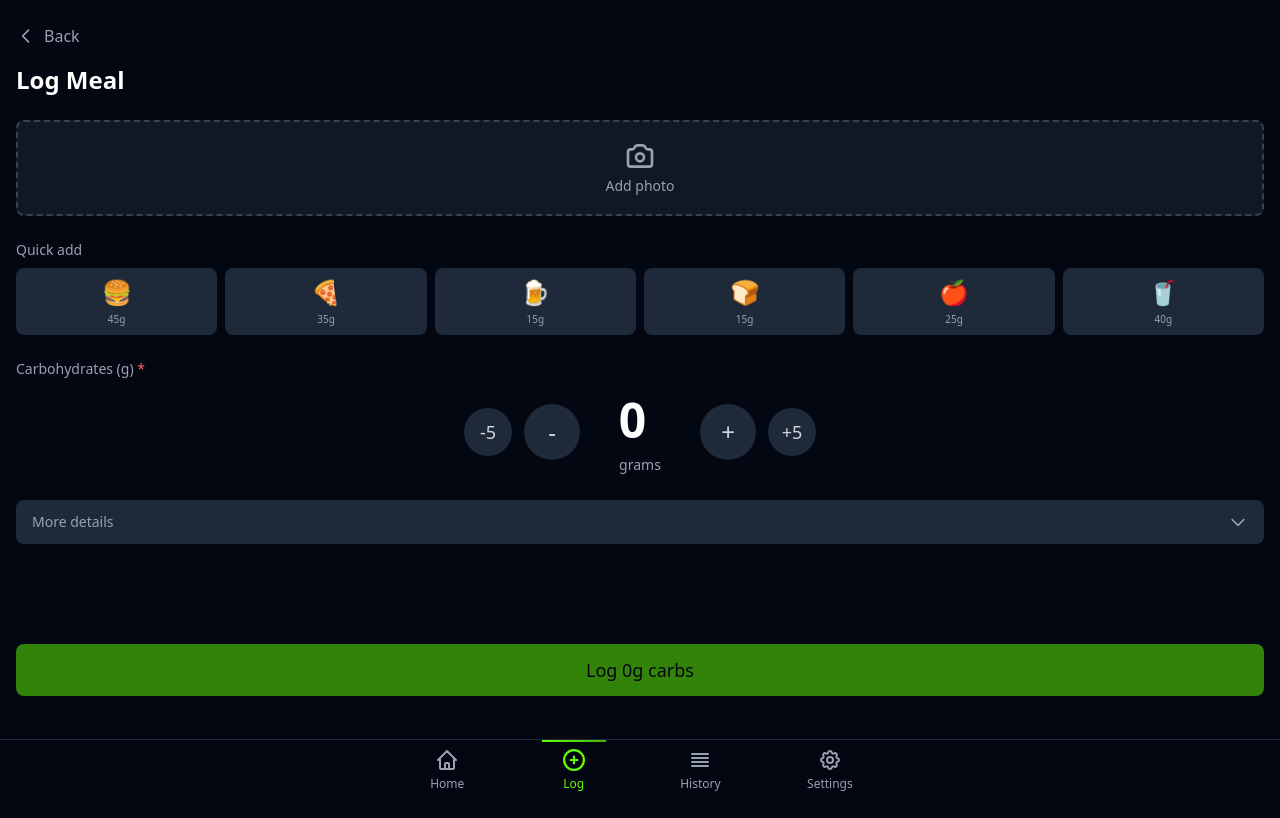
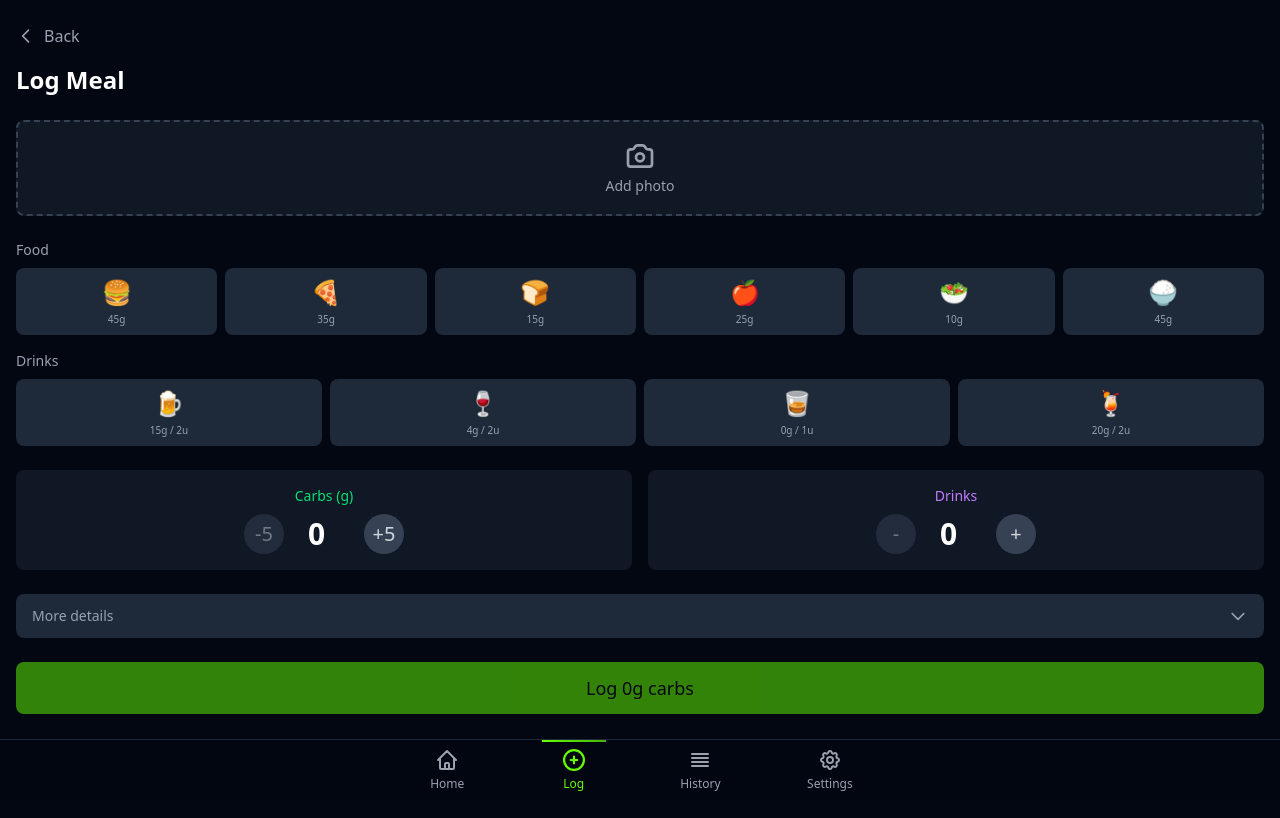
Before and after one commit to troobit/medata, a SvelteKit app: page /log/meal in a window 1280 px wide. Built offline with nearby package versions, Linux system fonts and the light colour scheme.

Commit message:
Icons and UI fixes

```diff
--- a/src/lib/types/events.ts
+++ b/src/lib/types/events.ts
@@ -19,6 +19,11 @@ export type BSLUnit = 'mmol/L' | 'mg/dL';
 export type ExerciseIntensity = 'low' | 'moderate' | 'high';
 
 /**
+ * Alcohol drink categories
+ */
+export type AlcoholType = 'beer' | 'wine' | 'spirit' | 'mixed';
+
+/**
  * Macro nutrient data for meals
  */
 export interface MacroData {
@@ -26,6 +31,7 @@ export interface MacroData {
   carbs: number;
   protein: number;
   fat: number;
+  alcohol?: number; // in grams
 }
 
 /**
@@ -35,6 +41,9 @@ export interface MealMetadata extends Partial<MacroData> {
   description?: string;
   photoUrl?: string;
   items?: MealItem[];
+  // Alcohol tracking
+  alcoholUnits?: number; // standard drink units
+  alcoholType?: AlcoholType;
   [key: string]: unknown;
 }
 
@@ -110,7 +119,8 @@ export function isMealMetadata(metadata: Record<string, unknown>): metadata is M
     'carbs' in metadata ||
     'calories' in metadata ||
     'description' in metadata ||
-    'photoUrl' in metadata
+    'photoUrl' in metadata ||
+    'alcoholUnits' in metadata
   );
 }
 
--- a/src/lib/types/index.ts
+++ b/src/lib/types/index.ts
@@ -4,6 +4,7 @@ export type {
   InsulinType,
   BSLUnit,
   ExerciseIntensity,
+  AlcoholType,
   MacroData,
   MealMetadata,
   MealItem,
--- a/src/routes/+page.svelte
+++ b/src/routes/+page.svelte
@@ -1,5 +1,6 @@
 <script lang="ts">
   import { Button, EmptyState } from '$lib/components/ui';
+  import { InsulinIcon, MealIcon, BSLIcon } from '$lib/components/icons';
   import { eventsStore } from '$lib/stores';
   import { onMount } from 'svelte';
 
@@ -32,9 +33,22 @@
 
 <div class="px-4 py-6">
   <!-- Header -->
-  <header class="mb-8">
-    <h1 class="text-2xl font-bold text-white">MeData</h1>
-    <p class="mt-1 text-gray-400">Track your health data</p>
+  <header class="mb-8 flex items-center gap-3">
+    <svg class="h-10 w-10" viewBox="0 0 128 128" aria-label="MeData logo">
+      <path
+        fill="none"
+        stroke="currentColor"
+        stroke-width="16"
+        stroke-linecap="round"
+        stroke-linejoin="round"
+        class="text-brand-accent"
+        d="M 24,24 C 130,24 130,104 24,104 L 24,64 M 104,64 L 104,104 M 64,64 L 64,64"
+      />
+    </svg>
+    <div>
+      <h1 class="text-2xl font-bold text-white">MeData</h1>
+      <p class="text-sm text-gray-400">My Data</p>
+    </div>
   </header>
 
   <!-- Quick Actions -->
@@ -45,28 +59,14 @@
         href="/log/insulin"
         class="flex min-h-[80px] flex-col items-center justify-center rounded-xl bg-gray-800 p-4 transition-colors hover:bg-gray-700"
       >
-        <svg class="h-8 w-8 text-blue-400" fill="none" stroke="currentColor" viewBox="0 0 24 24">
-          <path
-            stroke-linecap="round"
-            stroke-linejoin="round"
-            stroke-width="2"
-            d="M19.428 15.428a2 2 0 00-1.022-.547l-2.387-.477a6 6 0 00-3.86.517l-.318.158a6 6 0 01-3.86.517L6.05 15.21a2 2 0 00-1.806.547M8 4h8l-1 1v5.172a2 2 0 00.586 1.414l5 5c1.26 1.26.367 3.414-1.415 3.414H4.828c-1.782 0-2.674-2.154-1.414-3.414l5-5A2 2 0 009 10.172V5L8 4z"
-          />
-        </svg>
+        <InsulinIcon class="h-8 w-8 text-blue-400" />
         <span class="mt-2 text-sm font-medium text-gray-200">Insulin</span>
       </a>
       <a
         href="/log/meal"
         class="flex min-h-[80px] flex-col items-center justify-center rounded-xl bg-gray-800 p-4 transition-colors hover:bg-gray-700"
       >
-        <svg class="h-8 w-8 text-green-400" fill="none" stroke="currentColor" viewBox="0 0 24 24">
-          <path
-            stroke-linecap="round"
-            stroke-linejoin="round"
-            stroke-width="2"
-            d="M12 6.253v13m0-13C10.832 5.477 9.246 5 7.5 5S4.168 5.477 3 6.253v13C4.168 18.477 5.754 18 7.5 18s3.332.477 4.5 1.253m0-13C13.168 5.477 14.754 5 16.5 5c1.747 0 3.332.477 4.5 1.253v13C19.832 18.477 18.247 18 16.5 18c-1.746 0-3.332.477-4.5 1.253"
-          />
-        </svg>
+        <MealIcon class="h-8 w-8 text-green-400" />
         <span class="mt-2 text-sm font-medium text-gray-200">Meal</span>
       </a>
     </div>
@@ -125,32 +125,11 @@
                       : 'bg-yellow-500/20 text-yellow-400'}"
                 >
                   {#if event.eventType === 'insulin'}
-                    <svg class="h-4 w-4" fill="none" stroke="currentColor" viewBox="0 0 24 24">
-                      <path
-                        stroke-linecap="round"
-                        stroke-linejoin="round"
-                        stroke-width="2"
-                        d="M19.428 15.428a2 2 0 00-1.022-.547l-2.387-.477a6 6 0 00-3.86.517l-.318.158a6 6 0 01-3.86.517L6.05 15.21a2 2 0 00-1.806.547M8 4h8l-1 1v5.172a2 2 0 00.586 1.414l5 5c1.26 1.26.367 3.414-1.415 3.414H4.828c-1.782 0-2.674-2.154-1.414-3.414l5-5A2 2 0 009 10.172V5L8 4z"
-                      />
-                    </svg>
+                    <InsulinIcon class="h-4 w-4" />
                   {:else if event.eventType === 'meal'}
-                    <svg class="h-4 w-4" fill="none" stroke="currentColor" viewBox="0 0 24 24">
-                      <path
-                        stroke-linecap="round"
-                        stroke-linejoin="round"
-                        stroke-width="2"
-                        d="M12 6.253v13m0-13C10.832 5.477 9.246 5 7.5 5S4.168 5.477 3 6.253v13C4.168 18.477 5.754 18 7.5 18s3.332.477 4.5 1.253m0-13C13.168 5.477 14.754 5 16.5 5c1.747 0 3.332.477 4.5 1.253v13C19.832 18.477 18.247 18 16.5 18c-1.746 0-3.332.477-4.5 1.253"
-                      />
-                    </svg>
+                    <MealIcon class="h-4 w-4" />
                   {:else}
-                    <svg class="h-4 w-4" fill="none" stroke="currentColor" viewBox="0 0 24 24">
-                      <path
-                        stroke-linecap="round"
-                        stroke-linejoin="round"
-                        stroke-width="2"
-                        d="M9 19v-6a2 2 0 00-2-2H5a2 2 0 00-2 2v6a2 2 0 002 2h2a2 2 0 002-2zm0 0V9a2 2 0 012-2h2a2 2 0 012 2v10m-6 0a2 2 0 002 2h2a2 2 0 002-2m0 0V5a2 2 0 012-2h2a2 2 0 012 2v14a2 2 0 01-2 2h-2a2 2 0 01-2-2z"
-                      />
-                    </svg>
+                    <BSLIcon class="h-4 w-4" />
                   {/if}
                 </span>
                 <div>
--- a/src/routes/log/+page.svelte
+++ b/src/routes/log/+page.svelte
@@ -1,5 +1,5 @@
 <script lang="ts">
-  // Log entry hub - directs to specific entry types
+  import { InsulinIcon, MealIcon, BSLIcon } from '$lib/components/icons';
 </script>
 
 <div class="px-4 py-6">
@@ -14,14 +14,7 @@
       class="flex items-center gap-4 rounded-xl bg-gray-800 p-4 transition-colors hover:bg-gray-700"
     >
       <span class="flex h-12 w-12 items-center justify-center rounded-full bg-blue-500/20">
-        <svg class="h-6 w-6 text-blue-400" fill="none" stroke="currentColor" viewBox="0 0 24 24">
-          <path
-            stroke-linecap="round"
-            stroke-linejoin="round"
-            stroke-width="2"
-            d="M19.428 15.428a2 2 0 00-1.022-.547l-2.387-.477a6 6 0 00-3.86.517l-.318.158a6 6 0 01-3.86.517L6.05 15.21a2 2 0 00-1.806.547M8 4h8l-1 1v5.172a2 2 0 00.586 1.414l5 5c1.26 1.26.367 3.414-1.415 3.414H4.828c-1.782 0-2.674-2.154-1.414-3.414l5-5A2 2 0 009 10.172V5L8 4z"
-          />
-        </svg>
+        <InsulinIcon class="h-6 w-6 text-blue-400" />
       </span>
       <div class="flex-1">
         <h2 class="text-lg font-medium text-gray-200">Insulin</h2>
@@ -37,14 +30,7 @@
       class="flex items-center gap-4 rounded-xl bg-gray-800 p-4 transition-colors hover:bg-gray-700"
     >
       <span class="flex h-12 w-12 items-center justify-center rounded-full bg-green-500/20">
-        <svg class="h-6 w-6 text-green-400" fill="none" stroke="currentColor" viewBox="0 0 24 24">
-          <path
-            stroke-linecap="round"
-            stroke-linejoin="round"
-            stroke-width="2"
-            d="M12 6.253v13m0-13C10.832 5.477 9.246 5 7.5 5S4.168 5.477 3 6.253v13C4.168 18.477 5.754 18 7.5 18s3.332.477 4.5 1.253m0-13C13.168 5.477 14.754 5 16.5 5c1.747 0 3.332.477 4.5 1.253v13C19.832 18.477 18.247 18 16.5 18c-1.746 0-3.332.477-4.5 1.253"
-          />
-        </svg>
+        <MealIcon class="h-6 w-6 text-green-400" />
       </span>
       <div class="flex-1">
         <h2 class="text-lg font-medium text-gray-200">Meal</h2>
@@ -60,14 +46,7 @@
       class="flex items-center gap-4 rounded-xl bg-gray-800 p-4 transition-colors hover:bg-gray-700"
     >
       <span class="flex h-12 w-12 items-center justify-center rounded-full bg-yellow-500/20">
-        <svg class="h-6 w-6 text-yellow-400" fill="none" stroke="currentColor" viewBox="0 0 24 24">
-          <path
-            stroke-linecap="round"
-            stroke-linejoin="round"
-            stroke-width="2"
-            d="M9 19v-6a2 2 0 00-2-2H5a2 2 0 00-2 2v6a2 2 0 002 2h2a2 2 0 002-2zm0 0V9a2 2 0 012-2h2a2 2 0 012 2v10m-6 0a2 2 0 002 2h2a2 2 0 002-2m0 0V5a2 2 0 012-2h2a2 2 0 012 2v14a2 2 0 01-2 2h-2a2 2 0 01-2-2z"
-          />
-        </svg>
+        <BSLIcon class="h-6 w-6 text-yellow-400" />
       </span>
       <div class="flex-1">
         <h2 class="text-lg font-medium text-gray-200">Blood Sugar</h2>
--- a/src/routes/log/meal/+page.svelte
+++ b/src/routes/log/meal/+page.svelte
@@ -2,6 +2,7 @@
   import { goto } from '$app/navigation';
   import { Button } from '$lib/components/ui';
   import { eventsStore } from '$lib/stores';
+  import type { AlcoholType } from '$lib/types';
 
   // Preset type for quick meal shortcuts
   interface MealPreset {
@@ -11,21 +12,33 @@
     calories?: number;
     protein?: number;
     fat?: number;
+    alcoholUnits?: number;
+    alcoholType?: AlcoholType;
   }
 
   // Default meal presets (customizable in settings in future)
   const mealPresets: MealPreset[] = [
-    { icon: '🍔', label: 'Burger', carbs: 45, calories: 550, protein: 25, fat: 30 },
-    { icon: '🍕', label: 'Pizza', carbs: 35, calories: 280, protein: 12, fat: 12 },
-    { icon: '🍺', label: 'Pint', carbs: 15, calories: 200, protein: 2, fat: 0 },
-    { icon: '🍞', label: 'Toast', carbs: 15, calories: 80, protein: 3, fat: 1 },
-    { icon: '🍎', label: 'Apple', carbs: 25, calories: 95, protein: 0, fat: 0 },
-    { icon: '🥤', label: 'Soda', carbs: 40, calories: 150, protein: 0, fat: 0 }
+    { icon: '🍔', label: 'Burger', carbs: 45, protein: 25, fat: 30 },
+    { icon: '🍕', label: 'Pizza', carbs: 35, protein: 12, fat: 12 },
+    { icon: '🍞', label: 'Toast', carbs: 15, protein: 3, fat: 1 },
+    { icon: '🍎', label: 'Apple', carbs: 25, protein: 0, fat: 0 },
+    { icon: '🥗', label: 'Salad', carbs: 10, protein: 5, fat: 8 },
+    { icon: '🍚', label: 'Rice', carbs: 45, protein: 4, fat: 0 }
+  ];
+
+  // Drink presets for quick alcohol logging
+  const drinkPresets: MealPreset[] = [
+    { icon: '🍺', label: 'Pint', carbs: 15, alcoholUnits: 2, alcoholType: 'beer' },
+    { icon: '🍷', label: 'Wine', carbs: 4, alcoholUnits: 2, alcoholType: 'wine' },
+    { icon: '🥃', label: 'Spirit', carbs: 0, alcoholUnits: 1, alcoholType: 'spirit' },
+    { icon: '🍹', label: 'Cocktail', carbs: 20, alcoholUnits: 2, alcoholType: 'mixed' }
   ];
 
   let carbs = $state(0);
   let protein = $state(0);
   let fat = $state(0);
+  let alcoholUnits = $state(0);
+  let alcoholType = $state<AlcoholType | ''>('');
   let description = $state('');
   let saving = $state(false);
   let showDetails = $state(false);
@@ -55,10 +68,20 @@
     fat = Math.max(0, fat - amount);
   }
 
+  function incrementAlcohol(amount: number = 1) {
+    alcoholUnits = Math.min(20, Math.max(0, alcoholUnits + amount));
+  }
+
+  function decrementAlcohol(amount: number = 1) {
+    alcoholUnits = Math.max(0, alcoholUnits - amount);
+  }
+
   function applyPreset(preset: MealPreset) {
     carbs = preset.carbs;
     protein = preset.protein ?? 0;
     fat = preset.fat ?? 0;
+    alcoholUnits = preset.alcoholUnits ?? 0;
+    alcoholType = preset.alcoholType ?? '';
     description = preset.label;
   }
 
@@ -78,8 +101,11 @@
     photoPreview = null;
   }
 
+  // Allow saving if there's carbs OR alcohol
+  const canSave = $derived(carbs > 0 || alcoholUnits > 0);
+
   async function save() {
-    if (carbs <= 0) return;
+    if (!canSave) return;
 
     saving = true;
     try {
@@ -87,6 +113,8 @@
       await eventsStore.logMeal(carbs, {
         protein: protein > 0 ? protein : undefined,
         fat: fat > 0 ? fat : undefined,
+        alcoholUnits: alcoholUnits > 0 ? alcoholUnits : undefined,
+        alcoholType: alcoholUnits > 0 && alcoholType ? alcoholType : undefined,
         description: description || undefined
       });
       goto('/');
@@ -154,12 +182,12 @@
       {/if}
     </div>
 
-    <!-- Quick Meal Shortcuts -->
+    <!-- Quick Presets - Food and Drinks together -->
     <div class="mb-6">
-      <span id="shortcuts-label" class="mb-2 block text-sm font-medium text-gray-400">
-        Quick add
+      <span id="food-shortcuts-label" class="mb-2 block text-sm font-medium text-gray-400">
+        Food
       </span>
-      <div class="grid grid-cols-6 gap-2" role="group" aria-labelledby="shortcuts-label">
+      <div class="mb-4 grid grid-cols-6 gap-2" role="group" aria-labelledby="food-shortcuts-label">
         {#each mealPresets as preset (preset.label)}
           <button
             type="button"
@@ -175,65 +203,103 @@
           </button>
         {/each}
       </div>
+
+      <span id="drink-shortcuts-label" class="mb-2 block text-sm font-medium text-gray-400">
+        Drinks
+      </span>
+      <div class="grid grid-cols-4 gap-2" role="group" aria-labelledby="drink-shortcuts-label">
+        {#each drinkPresets as preset (preset.label)}
+          <button
+            type="button"
+            class="flex flex-col items-center rounded-lg p-2 text-center transition-colors {description ===
+            preset.label
+              ? 'bg-purple-500/20 ring-2 ring-purple-500'
+              : 'bg-gray-800 hover:bg-gray-700'}"
+            onclick={() => applyPreset(preset)}
+            title="{preset.label}: {preset.carbs}g carbs, {preset.alcoholUnits}u alcohol"
+          >
+            <span class="text-2xl">{preset.icon}</span>
+            <span class="mt-1 text-[10px] text-gray-400">{preset.carbs}g / {preset.alcoholUnits}u</span>
+          </button>
+        {/each}
+      </div>
     </div>
 
-    <!-- Carbs Stepper (Primary input) -->
-    <div class="mb-6">
-      <label for="carbs-input" class="mb-2 block text-sm font-medium text-gray-400">
-        Carbohydrates (g) <span class="text-red-400">*</span>
+    <!-- Primary Inputs: Carbs and Alcohol side by side -->
+    <div class="mb-6 grid grid-cols-2 gap-4">
+      <!-- Carbs Stepper -->
+      <div class="rounded-lg bg-gray-800/50 p-4">
+        <label for="carbs-input" class="mb-2 block text-center text-sm font-medium text-green-400">
+          Carbs (g)
         </label>
-      <div class="flex items-center justify-center gap-3">
-        <!-- -5 button -->
+        <div class="flex items-center justify-center gap-2">
           <button
             type="button"
-          class="flex h-12 w-12 items-center justify-center rounded-full bg-gray-800 text-lg font-medium text-gray-300 transition-colors hover:bg-gray-700 active:bg-gray-600"
+            class="flex h-10 w-10 items-center justify-center rounded-full bg-gray-700 text-xl text-gray-300 transition-colors hover:bg-gray-600 active:bg-gray-500 disabled:opacity-50"
             onclick={() => decrementCarbs(5)}
             disabled={carbs < 5}
             aria-label="Decrease by 5g"
           >
             -5
           </button>
-        <!-- -1 button -->
-        <button
-          type="button"
-          class="flex h-14 w-14 items-center justify-center rounded-full bg-gray-800 text-2xl text-gray-300 transition-colors hover:bg-gray-700 active:bg-gray-600"
-          onclick={() => decrementCarbs(1)}
-          disabled={carbs <= 0}
-          aria-label="Decrease by 1g"
-        >
-          -
-        </button>
-        <div class="w-24 text-center">
+          <div class="w-16 text-center">
             <input
               id="carbs-input"
               type="number"
               bind:value={carbs}
               min="0"
               max="500"
-            class="w-full bg-transparent text-center text-5xl font-bold text-white focus:outline-none"
+              class="w-full bg-transparent text-center text-3xl font-bold text-white focus:outline-none"
             />
-          <span class="text-sm text-gray-400">grams</span>
           </div>
-        <!-- +1 button -->
           <button
             type="button"
-          class="flex h-14 w-14 items-center justify-center rounded-full bg-gray-800 text-2xl text-gray-300 transition-colors hover:bg-gray-700 active:bg-gray-600"
-          onclick={() => incrementCarbs(1)}
-          disabled={carbs >= 500}
-          aria-label="Increase by 1g"
-        >
-          +
-        </button>
-        <!-- +5 button -->
-        <button
-          type="button"
-          class="flex h-12 w-12 items-center justify-center rounded-full bg-gray-800 text-lg font-medium text-gray-300 transition-colors hover:bg-gray-700 active:bg-gray-600"
+            class="flex h-10 w-10 items-center justify-center rounded-full bg-gray-700 text-xl text-gray-300 transition-colors hover:bg-gray-600 active:bg-gray-500 disabled:opacity-50"
             onclick={() => incrementCarbs(5)}
             disabled={carbs > 495}
             aria-label="Increase by 5g"
           >
             +5
           </button>
+        </div>
+      </div>
+
+      <!-- Alcohol Stepper -->
+      <div class="rounded-lg bg-gray-800/50 p-4">
+        <label for="alcohol-input" class="mb-2 block text-center text-sm font-medium text-purple-400">
+          Drinks
+        </label>
+        <div class="flex items-center justify-center gap-2">
+          <button
+            type="button"
+            class="flex h-10 w-10 items-center justify-center rounded-full bg-gray-700 text-xl text-gray-300 transition-colors hover:bg-gray-600 active:bg-gray-500 disabled:opacity-50"
+            onclick={() => decrementAlcohol(1)}
+            disabled={alcoholUnits <= 0}
+            aria-label="Decrease by 1"
+          >
+            -
+          </button>
+          <div class="w-16 text-center">
+            <input
+              id="alcohol-input"
+              type="number"
+              bind:value={alcoholUnits}
+              min="0"
+              max="20"
+              step="0.5"
+              class="w-full bg-transparent text-center text-3xl font-bold text-white focus:outline-none"
+            />
+          </div>
+          <button
+            type="button"
+            class="flex h-10 w-10 items-center justify-center rounded-full bg-gray-700 text-xl text-gray-300 transition-colors hover:bg-gray-600 active:bg-gray-500 disabled:opacity-50"
+            onclick={() => incrementAlcohol(1)}
+            disabled={alcoholUnits >= 20}
+            aria-label="Increase by 1"
+          >
+            +
+          </button>
+        </div>
       </div>
     </div>
 
@@ -373,6 +439,26 @@
             </div>
           </div>
 
+          <!-- Drink Type (only show if alcohol) -->
+          {#if alcoholUnits > 0}
+            <div>
+              <label for="alcohol-type" class="mb-1 block text-xs font-medium text-gray-400">
+                Drink type
+              </label>
+              <select
+                id="alcohol-type"
+                bind:value={alcoholType}
+                class="w-full rounded-lg border border-gray-700 bg-gray-900 px-3 py-2 text-white focus:border-brand-accent focus:outline-none focus:ring-1 focus:ring-brand-accent"
+              >
+                <option value="">Not specified</option>
+                <option value="beer">Beer / Cider</option>
+                <option value="wine">Wine</option>
+                <option value="spirit">Spirits / Shots</option>
+                <option value="mixed">Cocktails / Mixed</option>
+              </select>
+            </div>
+          {/if}
+
           <!-- Description -->
           <div>
             <label for="description" class="mb-1 block text-xs font-medium text-gray-400">
@@ -382,7 +468,7 @@
               id="description"
               bind:value={description}
               rows="2"
-              placeholder="What did you eat?"
+              placeholder="What did you eat or drink?"
               class="w-full resize-none rounded-lg border border-gray-700 bg-gray-900 px-3 py-2 text-white placeholder-gray-500 focus:border-brand-accent focus:outline-none focus:ring-1 focus:ring-brand-accent"
             ></textarea>
           </div>
@@ -404,10 +490,16 @@
         size="lg"
         class="w-full"
         onclick={save}
-        disabled={carbs <= 0}
+        disabled={!canSave}
         loading={saving}
       >
+        {#if alcoholUnits > 0 && carbs > 0}
+          Log {carbs}g carbs + {alcoholUnits} drinks
+        {:else if alcoholUnits > 0}
+          Log {alcoholUnits} drinks
+        {:else}
           Log {carbs}g carbs
+        {/if}
       </Button>
     </div>
   </div>
```
Also changed, not shown: src/lib/components/icons/AlcoholIcon.svelte (+22 -4 lines), src/lib/components/icons/BSLIcon.svelte (+12 -2 lines), src/lib/components/icons/CarbsIcon.svelte (+17 -3 lines), src/lib/components/icons/FatIcon.svelte (+12 -2 lines), src/lib/components/icons/MealIcon.svelte (+7 -1 lines), src/lib/components/icons/ProteinIcon.svelte (+7 -1 lines), src/routes/history/+page.svelte (+30 -27 lines). Lines whose indentation alone changed are shown as unchanged.
